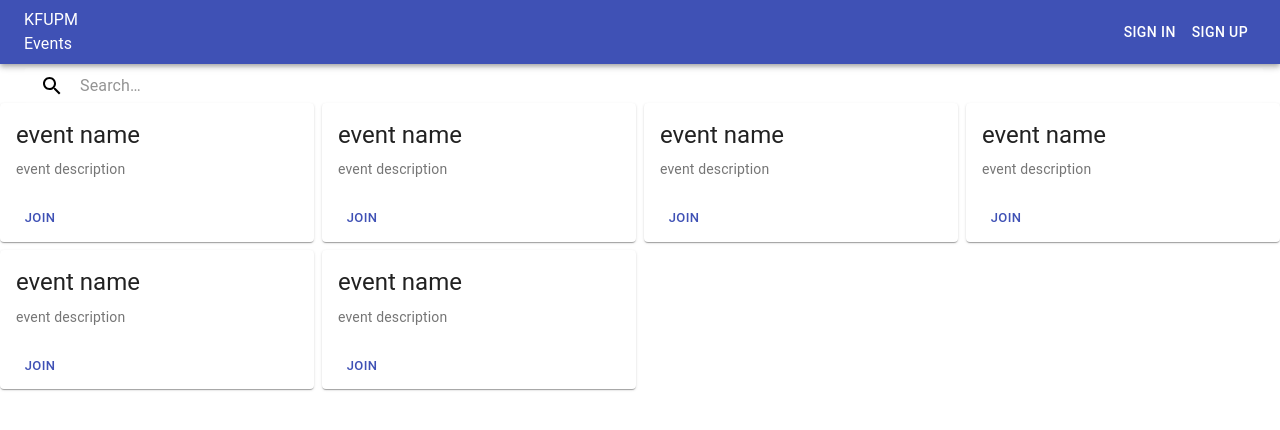
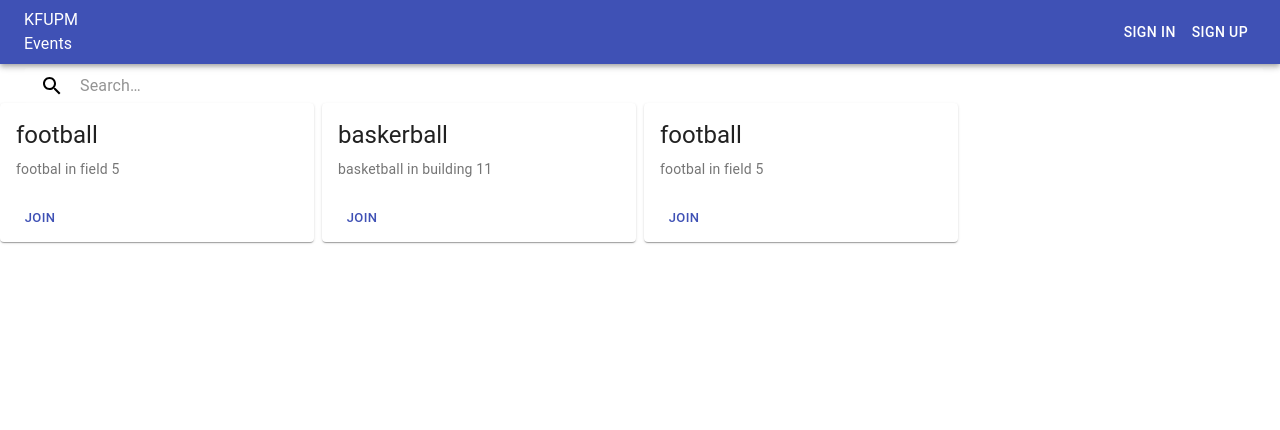
Before and after one commit to OmarAlghamdi/swe363-project-react, a React (Create React App) app: page / in a window 1280 px wide. Shown: the top 430 px of the page. Built offline with nearby package versions, Linux system fonts and the light colour scheme.

Commit message:
makes home and history rencer data from the datastore

```diff
--- a/src/App.js
+++ b/src/App.js
@@ -1,4 +1,4 @@
-import React from 'react';
+import React, { Component } from 'react';
 import { BrowserRouter as Router, Route, Switch } from 'react-router-dom'
 import Header from './components/Header'
 import Home from './components/Home'
@@ -10,23 +10,55 @@ import NewEvent from './components/NewEvent';
 import Profile from './components/Profile';
 import Users from './components/Users';
 
+import { users as userList, events as eventList } from './datastore'
 
-function App() {
+
+class App extends Component {
+  constructor() {
+    super()
+    this.state = {
+      signedUser: '',
+      events: this.getEvents()
+    }
+  }
+
+  getUsers() {
+    return userList
+  }
+  getEvents() {
+    return eventList
+  }
+  signin(user) {
+    this.setState({ signedUser: {user}})
+  }
+
+  render() {
     return (
       <Router>
         <Header />
         <Switch>
-        <Route path='/' exact component={Home}/>
-        <Route path='/signin' component={SignIn} />
+          <Route path='/' exact >
+            <Home events={this.state.events} />
+          </Route>
+          <Route path='/signin'>
+            <SignIn
+              setUser={this.signin.bind(this)}
+              getUSers={this.getUsers}
+            />
+          </Route>
           <Route path='/signup' component={SignUp} />
-        <Route path='/history' component={History} />
+          <Route path='/history' >
+            <History events={this.state.events} />
+          </Route>
           <Route path='/feedback' component={Feedback} />
           <Route path='/new-event' component={NewEvent} />
-        <Route path='/profile' component={Profile} /> \
-        <Route path='/users' component={Users} /> \
+          <Route path='/profile' component={Profile} />
+          <Route path='/users' component={Users} />
         </Switch>
       </Router>
-  );
+    )
+  }
+
 }
 
 export default App;
--- a/src/components/Event.js
+++ b/src/components/Event.js
@@ -8,6 +8,8 @@ class Event extends Component {
         super()
         this.source = props.source
         this.status = props.status
+        this.name = props.name
+        this.desc = props.desc
 
     }
     getControl(source) {
@@ -56,10 +58,10 @@ class Event extends Component {
                     />
                     <CardContent>
                         <Typography gutterBottom variant="h5" component="h2">
-                            event name
+                            {this.name}
               </Typography>
                         <Typography variant="body2" color="textSecondary" component="p">
-                            event description
+                            {this.desc}
               </Typography>
                     </CardContent>
                 </CardActionArea>
--- a/src/components/Header.js
+++ b/src/components/Header.js
@@ -1,32 +1,59 @@
-import React from 'react'
+import React, { Component, Fragment } from 'react'
 import { AppBar, Toolbar, Typography, Grid, Button } from '@material-ui/core'
 import { Link } from 'react-router-dom'
 
-const Header = () => {
-
-    const linkStyle = {
+class Header extends Component {
+    constructor() {
+        super()
+        this.linkStyle = {
             color: 'inherit',
             textDecoration: 'inherit',
             fontFamily: 'inherit'
         }
+    }
+
+    getControl(signedUser) {
+        if (signedUser === '') {
+            return (
+                <Fragment>
+                    <Link style={this.linkStyle} to='/signin'>
+                        <Button color='inherit'>Sign in</Button>
+                    </Link>
+                    <Link style={this.linkStyle} to='/signup'>
+                        <Button color='inherit'>Sign up</Button>
+                    </Link>
+                </Fragment>
+            )
+        }
+        else {
+            return (
+                <Fragment>
+                    <Link style={this.linkStyle} to='/profile'>
+                        <Button color='inherit'>Profile</Button>
+                    </Link>
+                    <Link style={this.linkStyle} to='/'>
+                        <Button color='inherit'>Sign out</Button>
+                    </Link>
+                </Fragment>
+            )
+        }
+    }
+
+    render() {
 
         return (
             <AppBar position='static'>
                 <Toolbar>
-                <Link style={linkStyle} to='/'>
+                    <Link style={this.linkStyle} to='/'>
                         <Typography>KFUPM Events</Typography>
                     </Link>
                     <Grid container justify='flex-end'>
-                    <Link style={linkStyle} to='/signin'>
-                    <Button color='inherit'>Sign in</Button>
-                    </Link>
-                    <Link style={linkStyle} to='/signup'>
-                    <Button color='inherit'>Sign up</Button>
-                    </Link>
+                        {this.getControl('')}
                     </Grid>
                 </Toolbar>
             </AppBar>
         )
     }
+}
 
 export default Header
--- a/src/components/History.js
+++ b/src/components/History.js
@@ -4,32 +4,27 @@ import Event from './Event'
 import { Grid } from '@material-ui/core'
 
 class History extends Component{
-    constructor() {
-        super()
+    constructor(props) {
+        super(props)
+        this.events = props.events
+    }
+    getStatus() {
+        return 'waiting'
     }
     render() {
         return (
             <div>
                 <Search />
                 <Grid container spacing={1}>
-                    <Grid item xs={12} md={6} lg={3}>
-                        <Event source='history' status='waiting'/>
-                    </Grid>
-                    <Grid item xs={12} md={6} lg={3}>
-                        <Event source='history' status='waiting'/>
-                    </Grid>
-                    <Grid item xs={12} md={6} lg={3}>
-                        <Event source='history' status='waiting'/>
-                    </Grid>
-                    <Grid item xs={12} md={6} lg={3}>
-                        <Event source='history' status='waiting'/>
-                    </Grid>
-                    <Grid item xs={12} md={6} lg={3}>
-                        <Event source='history' status='waiting'/>
-                    </Grid>
-                    <Grid item xs={12} md={6} lg={3}>
-                        <Event source='history' status='waiting'/>
-                    </Grid>
+                {this.events.map(event => (
+                        <Grid item xs={12} md={6} lg={3}>
+                            <Event source='history'
+                                name={event.name}
+                                desc={event.desc}
+                                status={this.getStatus}
+                            />
+                        </Grid>
+                    ))}
                 </Grid>
             </div>
         )
--- a/src/components/Home.js
+++ b/src/components/Home.js
@@ -4,32 +4,23 @@ import Event from './Event'
 import { Grid } from '@material-ui/core'
 
 class Home extends Component {
-    constructor() {
-        super()
+    constructor(props) {
+        super(props)
+        this.events = props.events
     }
     render() {
         return (
             <div>
                 <Search />
                 <Grid container spacing={1}>
-                    <Grid item xs={12} md={6} lg={3}>
-                        <Event source='home'/>
-                    </Grid>
-                    <Grid item xs={12} md={6} lg={3}>
-                        <Event source='home'/>
-                    </Grid>
-                    <Grid item xs={12} md={6} lg={3}>
-                        <Event source='home'/>
-                    </Grid>
-                    <Grid item xs={12} md={6} lg={3}>
-                        <Event source='home'/>
-                    </Grid>
-                    <Grid item xs={12} md={6} lg={3}>
-                        <Event source='home'/>
-                    </Grid>
-                    <Grid item xs={12} md={6} lg={3}>
-                        <Event source='home'/>
-                    </Grid>
+                {this.events.map(event => (
+                        <Grid item xs={12} md={6} lg={3}>
+                            <Event source='home'
+                                name={event.name}
+                                desc={event.desc}
+                            />
+                        </Grid>
+                    ))}
                 </Grid>
             </div>
         )
--- a/src/components/NewEvent.js
+++ b/src/components/NewEvent.js
@@ -39,7 +39,7 @@ const useStyles = makeStyles(theme => ({
 
 export default function NewEvent() {
     const classes = useStyles();
-    const [selectedDate, setSelectedDate] = React.useState(new Date('2014-08-18T21:11:54'));
+    const [selectedDate, setSelectedDate] = React.useState(new Date());
 
     const handleDateChange = date => {
         setSelectedDate(date);
@@ -72,7 +72,6 @@ export default function NewEvent() {
                         id="desc"
                         label="Event Description"
                         name="desc"
-                        autoFocus
                         multiline
                     />
                     <Grid container>
--- /dev/null
+++ b/src/components/Profile.js
@@ -0,0 +1,12 @@
+import React from 'react'
+import { } from '@material-ui/core'
+
+const Profile = () => {
+    return (
+        <div>
+
+        </div>
+    )
+}
+
+export default Profile
--- a/datastore.js
+++ b/src/datastore.js
@@ -1,3 +1,6 @@
+export { users }
+export { events }
+
 const users = [
     {
     firstName: 'Omar',
```
Lines whose indentation alone changed are shown as unchanged.
